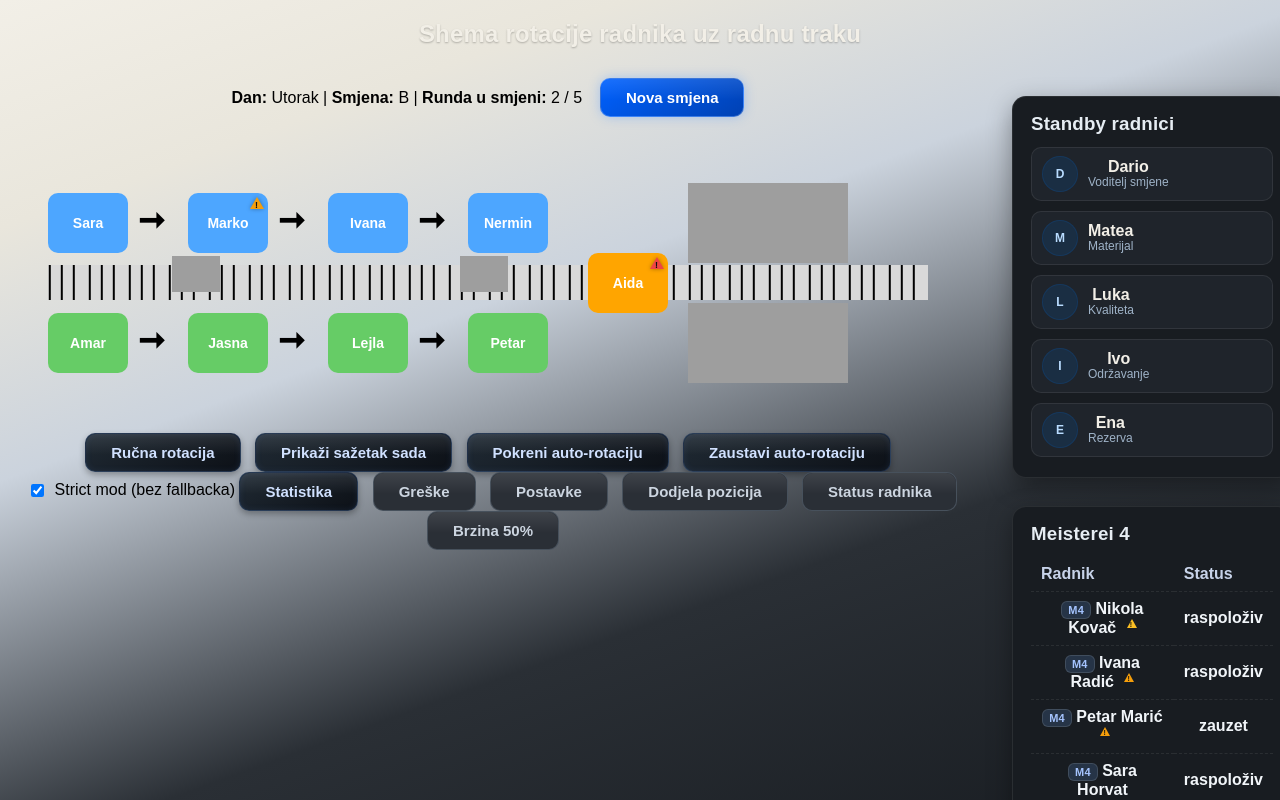
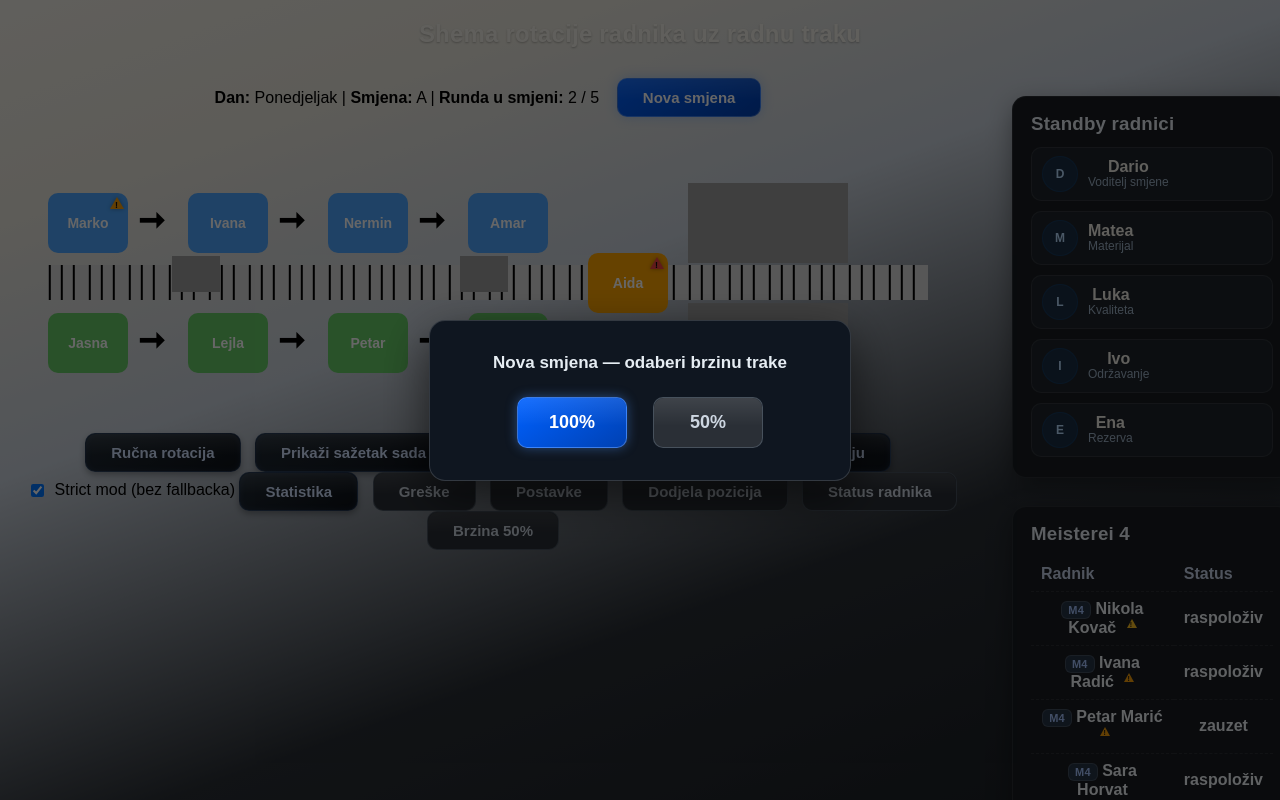
Before and after one commit to Aki77777/shift-plan, a plain HTML site: page index.html in a window 1280 px wide. Both pictures are taken after a click on the button "Nova smjena". Shown: the top 800 px of the page. Drawn offline with Linux system fonts and the light colour scheme; grey boxes are pictures that could not be loaded.

Commit message:
Nova smjena pita za brzinu trake (100%/50%) prije pokretanja smjene

```diff
--- a/index.html
+++ b/index.html
@@ -151,6 +151,17 @@
     </div><!-- /layout -->
 
 
+    <!-- Modal: Odabir brzine za novu smjenu -->
+    <div id="shiftSpeedModal" class="shift-speed-modal hidden">
+        <div class="shift-speed-inner">
+            <div class="shift-speed-title">Nova smjena — odaberi brzinu trake</div>
+            <div class="shift-speed-btns">
+                <button class="accent" onclick="startShiftWithSpeed(100)">100%</button>
+                <button class="soft" onclick="startShiftWithSpeed(50)">50%</button>
+            </div>
+        </div>
+    </div>
+
     <!-- Modal: Status radnika -->
     <div id="statusModal" class="status-modal hidden">
         <div class="status-modal-inner">
--- a/script.js
+++ b/script.js
@@ -1040,9 +1040,30 @@
     closeShiftAndStartNext();
 }
 
-// Event listener za gumb (ako postoji u HTML-u)
+// "Nova smjena" otvara modal za odabir brzine
 const nextShiftBtn = document.getElementById("nextShiftBtn");
-if (nextShiftBtn) nextShiftBtn.addEventListener("click", nextShift);
+if (nextShiftBtn) nextShiftBtn.addEventListener("click", () => {
+    stopAutoRotation();
+    document.getElementById("shiftSpeedModal")?.classList.remove("hidden");
+});
+
+function startShiftWithSpeed(speed) {
+    document.getElementById("shiftSpeedModal")?.classList.add("hidden");
+    // Postavi mod prema odabiru
+    if (speed === 50 && currentMode === "mod1") {
+        // Zatvori staru smjenu pa prebaci u mod2
+        closeShiftAndStartNext();
+        switchToMod2();
+    } else if (speed === 100 && currentMode === "mod2") {
+        // Zatvori staru smjenu pa vrati u mod1
+        closeShiftAndStartNext();
+        switchToMod1();
+    } else {
+        // Isti mod, samo nova smjena
+        closeShiftAndStartNext();
+        startAutoRotation();
+    }
+}
 
 // ------------------------ Sažetak ------------------------
 function showSummary() {
--- a/style.css
+++ b/style.css
@@ -1587,6 +1587,51 @@
     gap: 10px;
 }
 
+/* ===== Modal: Odabir brzine smjene ===== */
+.shift-speed-modal.hidden { display: none; }
+
+.shift-speed-modal {
+    position: fixed;
+    inset: 0;
+    background: rgba(0, 0, 0, .6);
+    display: flex;
+    align-items: center;
+    justify-content: center;
+    z-index: 1100;
+}
+
+.shift-speed-inner {
+    background: #0f1620;
+    border: 1px solid rgba(255, 255, 255, .15);
+    border-radius: 16px;
+    box-shadow: 0 16px 48px rgba(0, 0, 0, .6);
+    padding: 32px 40px;
+    display: flex;
+    flex-direction: column;
+    align-items: center;
+    gap: 24px;
+    min-width: 340px;
+}
+
+.shift-speed-title {
+    color: var(--fg-primary);
+    font-size: 17px;
+    font-weight: 700;
+    text-align: center;
+}
+
+.shift-speed-btns {
+    display: flex;
+    gap: 16px;
+}
+
+.shift-speed-btns button {
+    min-width: 110px;
+    padding: 14px 28px;
+    font-size: 18px;
+    font-weight: 800;
+}
+
 /* ===== Mod1 / Mod2 vidljivost ===== */
 .mod1-only { display: block; }
 .mod2-only { display: none !important; }
```
